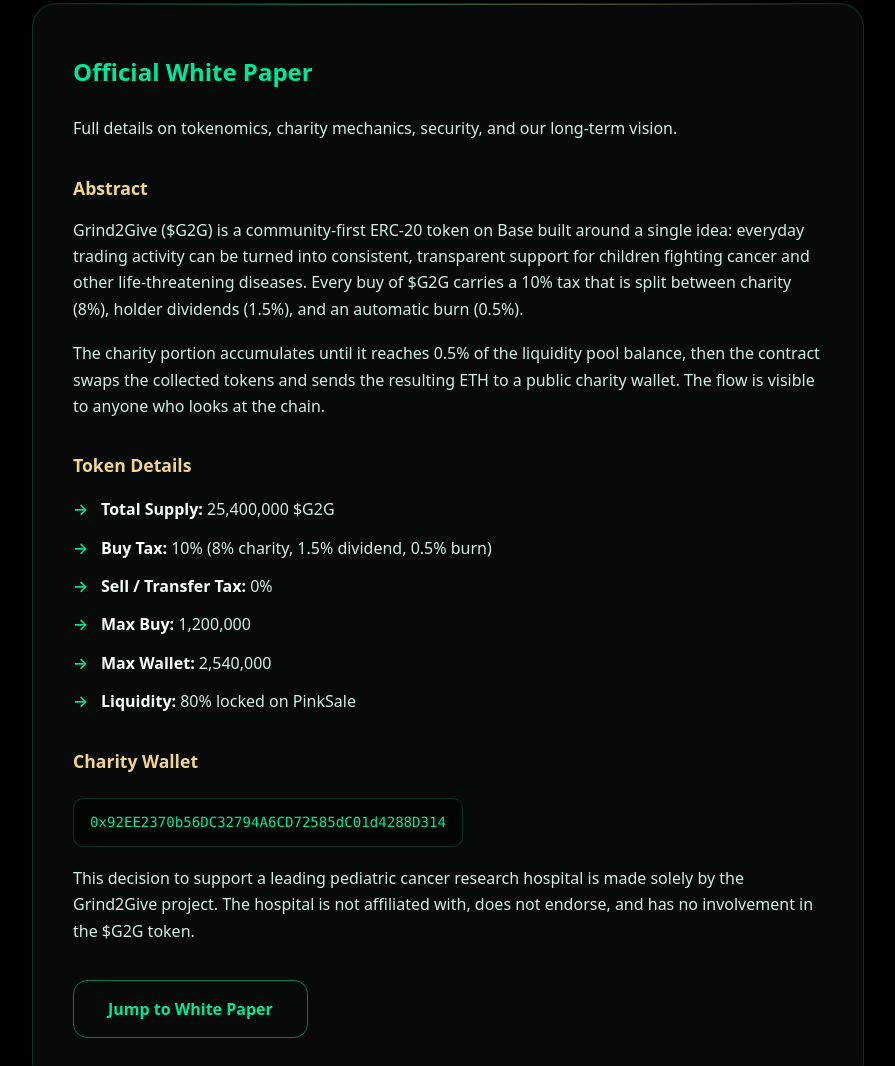
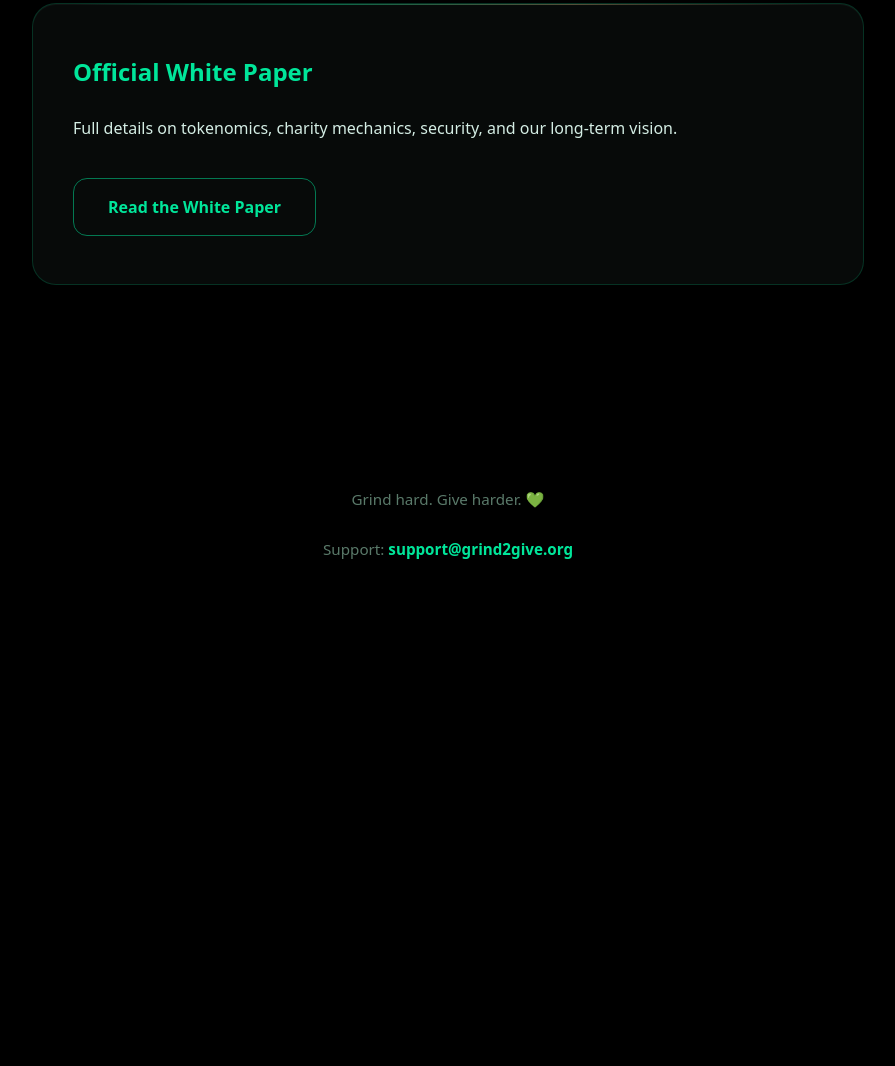
Before and after one commit to Grind2Give/grind2give.github.io, a plain HTML site: page index.html in a window 1280 px wide. Shown: the part 2760-3826 px from the top of the page, without its empty margins (192-1087 px from the left). After the commit the page ends 3392 px from the top, so only its background shows below. Drawn offline with Linux system fonts and the light colour scheme.

Commit message:
Refactor white paper section and link
Removed detailed white paper content and updated link.

```diff
--- a/index.html
+++ b/index.html
@@ -273,30 +273,11 @@
     </div>
   </section>
 
-  <section id="whitepaper">
+  <section>
     <h2>Official White Paper</h2>
     <p>Full details on tokenomics, charity mechanics, security, and our long-term vision.</p>
-
-    <h3>Abstract</h3>
-    <p>Grind2Give ($G2G) is a community-first ERC-20 token on Base built around a single idea: everyday trading activity can be turned into consistent, transparent support for children fighting cancer and other life-threatening diseases. Every buy of $G2G carries a 10% tax that is split between charity (8%), holder dividends (1.5%), and an automatic burn (0.5%).</p>
-    <p>The charity portion accumulates until it reaches 0.5% of the liquidity pool balance, then the contract swaps the collected tokens and sends the resulting ETH to a public charity wallet. The flow is visible to anyone who looks at the chain.</p>
-
-    <h3>Token Details</h3>
-    <ul>
-      <li><strong>Total Supply:</strong> 25,400,000 $G2G</li>
-      <li><strong>Buy Tax:</strong> 10% (8% charity, 1.5% dividend, 0.5% burn)</li>
-      <li><strong>Sell / Transfer Tax:</strong> 0%</li>
-      <li><strong>Max Buy:</strong> 1,200,000</li>
-      <li><strong>Max Wallet:</strong> 2,540,000</li>
-      <li><strong>Liquidity:</strong> 80% locked on PinkSale</li>
-    </ul>
-
-    <h3>Charity Wallet</h3>
-    <p><span class="wallet">0x92EE2370b56DC32794A6CD72585dC01d4288D314</span></p>
-    <p>This decision to support a leading pediatric cancer research hospital is made solely by the Grind2Give project. The hospital is not affiliated with, does not endorse, and has no involvement in the $G2G token.</p>
-
     <div class="cta-row">
-      <a class="cta cta-outline" href="#whitepaper">Jump to White Paper</a>
+      <a class="cta cta-outline" href="whitepaper.html" target="_blank" rel="noopener">Read the White Paper</a>
     </div>
   </section>
 </main>
```
